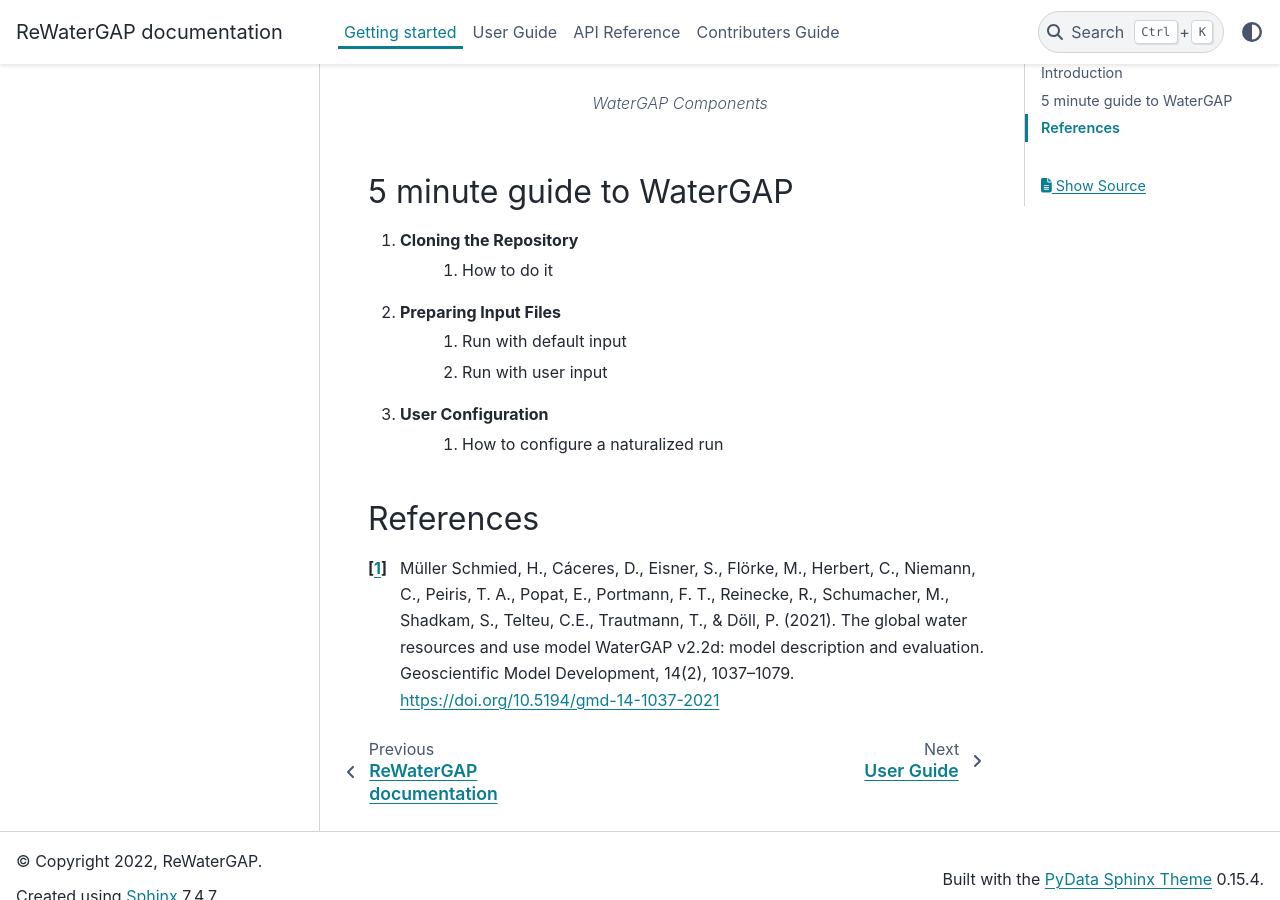
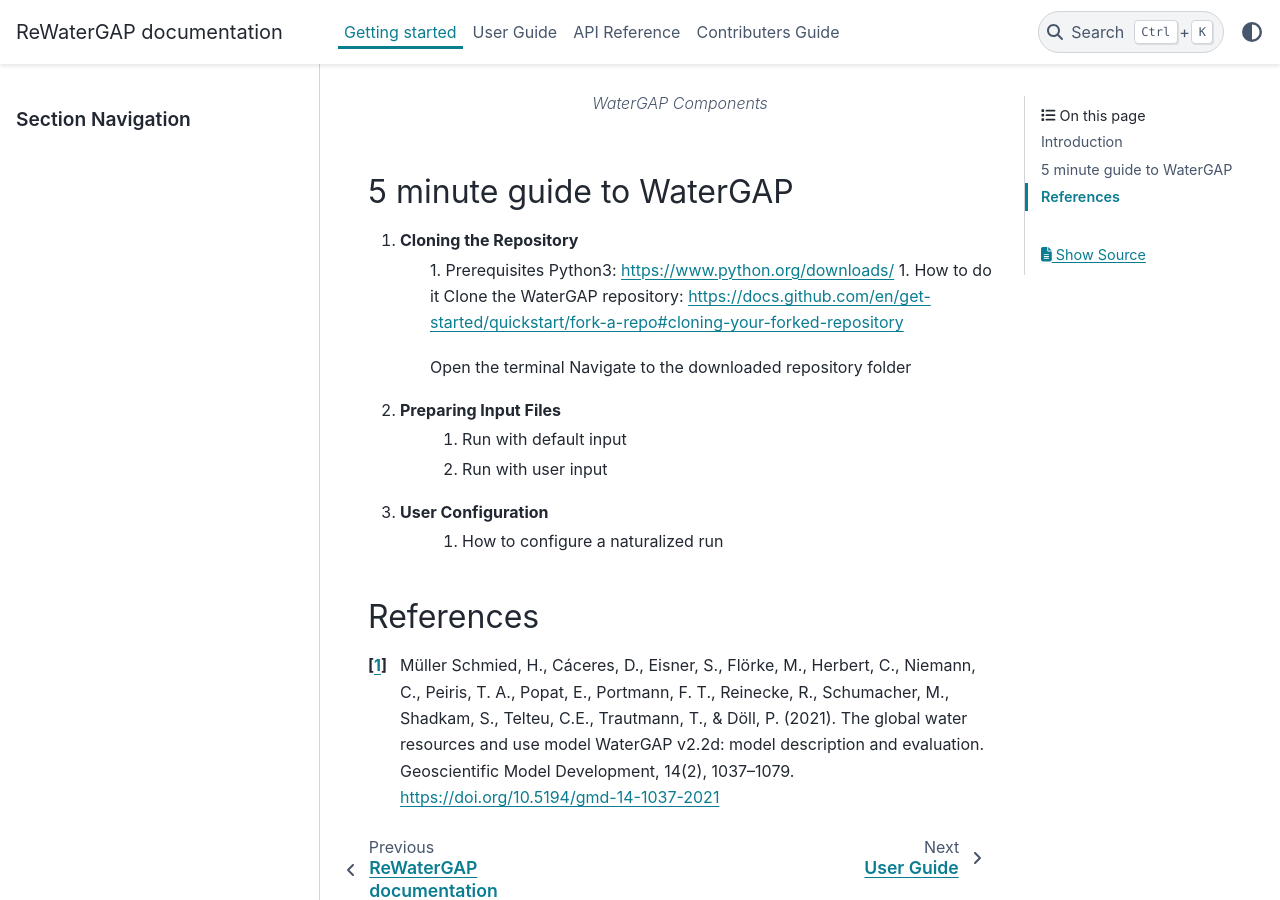
Before and after one commit to HydrologyFrankfurt/ReWaterGAP, a Sphinx documentation site: the page built from docs/getting_started/index.rst, in a window 1280 px wide and 900 px high, scrolled down 1047 px. Built offline with Sphinx 7.4.7 and the PyData theme 0.15.4, drawn with Linux system fonts in a browser that asks for light colours; pages that are not in the unit, such as notebooks, are missing from menus.

Commit message:
Update index.rst

```diff
--- a/docs/getting_started/index.rst
+++ b/docs/getting_started/index.rst
@@ -33,7 +33,14 @@
 --------------------------
 
 1. Cloning the Repository
+    1. Prerequisites
+    Python3: https://www.python.org/downloads/
     1. How to do it
+    Clone the WaterGAP repository: https://docs.github.com/en/get-started/quickstart/fork-a-repo#cloning-your-forked-repository
+
+    Open the terminal
+    Navigate to the downloaded repository folder
+
 2. Preparing Input Files
     1. Run with default input
     2. Run with user input
```
